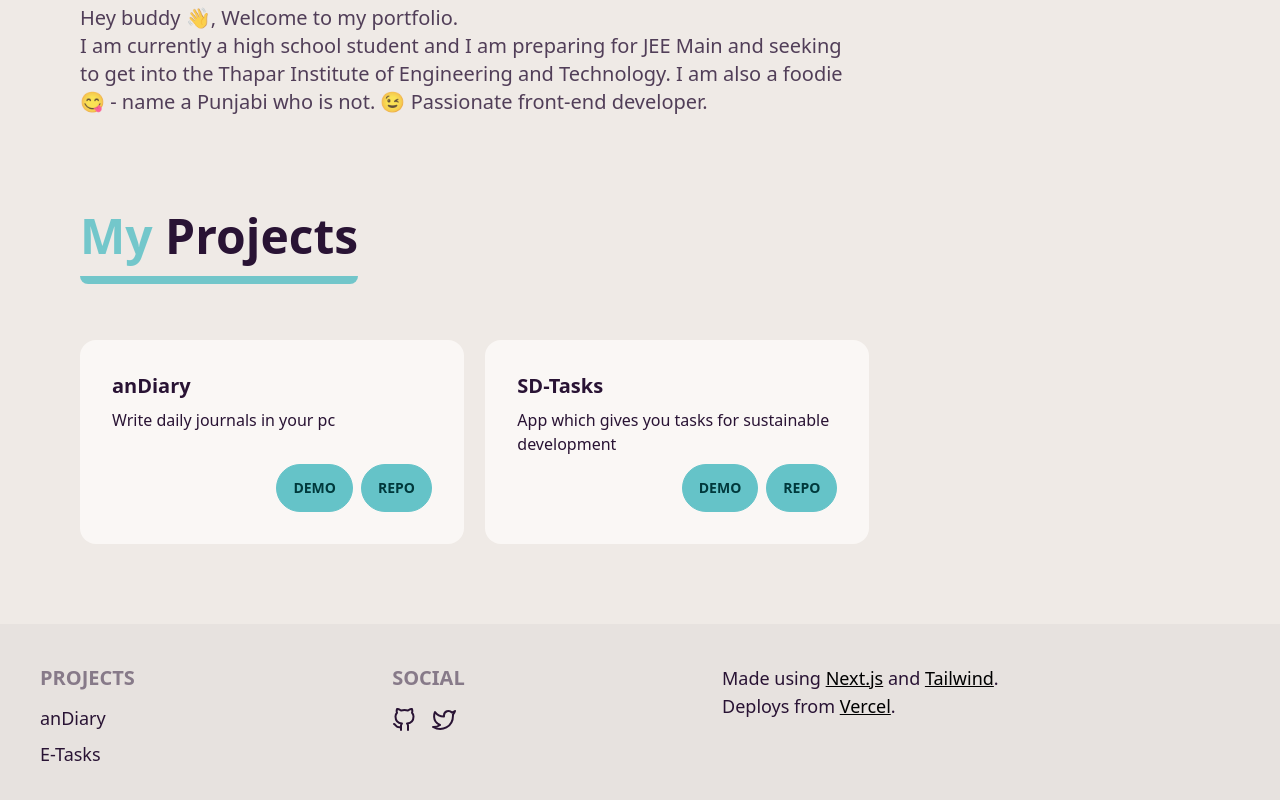
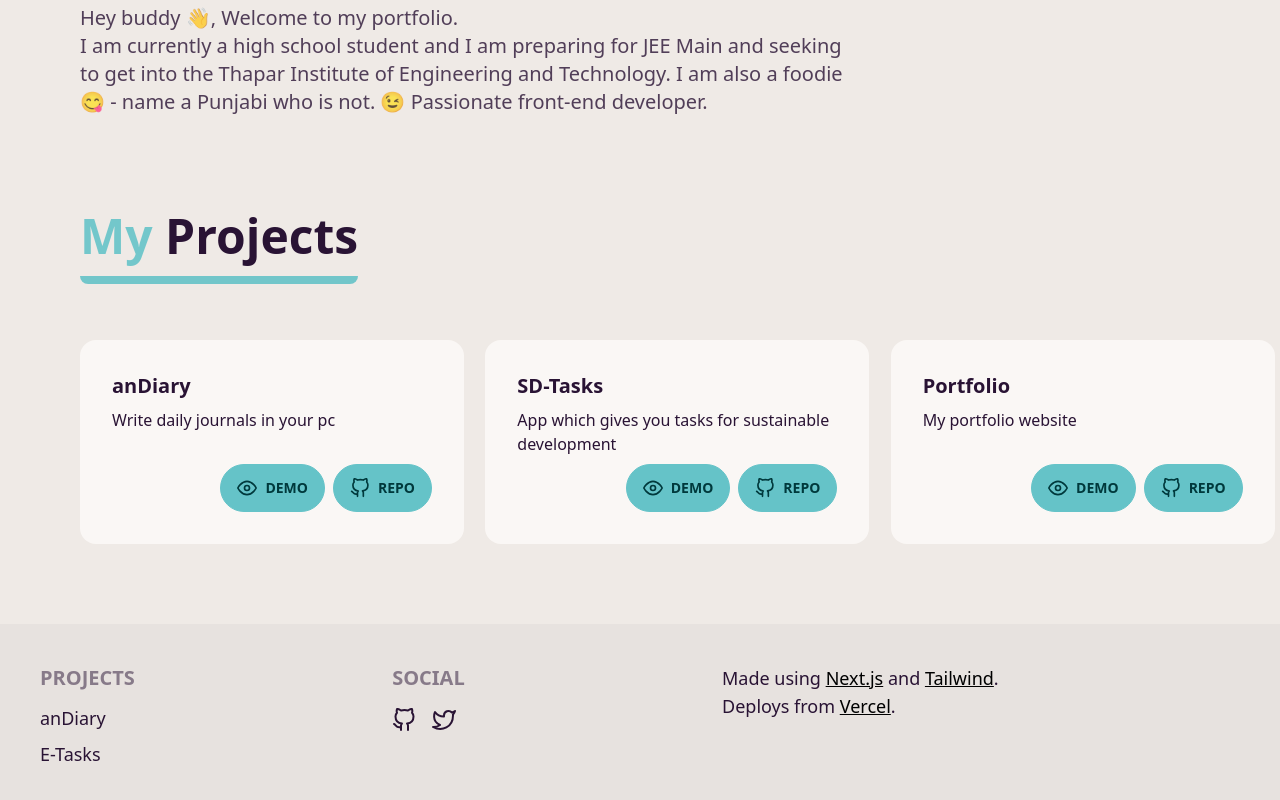
Before and after one commit to knownasnaffy/knownasnaffy, a Next.js app in the folder website/: page / in a window 1280 px wide. Shown: the part 1004-1804 px from the top of the page. Built offline with nearby package versions, Linux system fonts and the light colour scheme.

Commit message:
Add portfolio to projects

```diff
--- a/website/components/Projects.tsx
+++ b/website/components/Projects.tsx
@@ -25,6 +25,12 @@ export function Projects() {
 						demoUrl='https://sustainable-tasks.tk'
 						repo='naffydharni006/sustainable-tasks'
 					/>
+					<ProjectCard
+						name='Portfolio'
+						description='My portfolio website'
+						demoUrl='https://naffydharni.tk'
+						repo='naffydharni006/naffydharni006/blob/main/website'
+					/>
 				</div>
 			</section>
 		</>
@@ -48,11 +54,12 @@ function ProjectCard({ name, description, demoUrl, repo }: ProjectCardProps) {
 					<div className='card-actions justify-end'>
 						{demoUrl ? (
 							<a
-								className='btn btn-primary transition-colors duration-500'
+								className='btn btn-primary gap-2 transition-colors duration-500'
 								target='_blank'
 								href={demoUrl}
 								rel='noreferrer'
 							>
+								<DemoIcon className="h-5 w-5" />
 								Demo
 							</a>
 						) : (
@@ -60,11 +67,12 @@ function ProjectCard({ name, description, demoUrl, repo }: ProjectCardProps) {
 						)}
 						{repo ? (
 							<a
-								className='btn btn-primary transition-colors duration-500'
+								className='btn btn-primary gap-2 transition-colors duration-500'
 								href={"https://github.com/" + repo}
 								target='_blank'
 								rel='noreferrer'
 							>
+								<GithubIcon className="h-5 w-5" />
 								Repo
 							</a>
 						) : (
```
